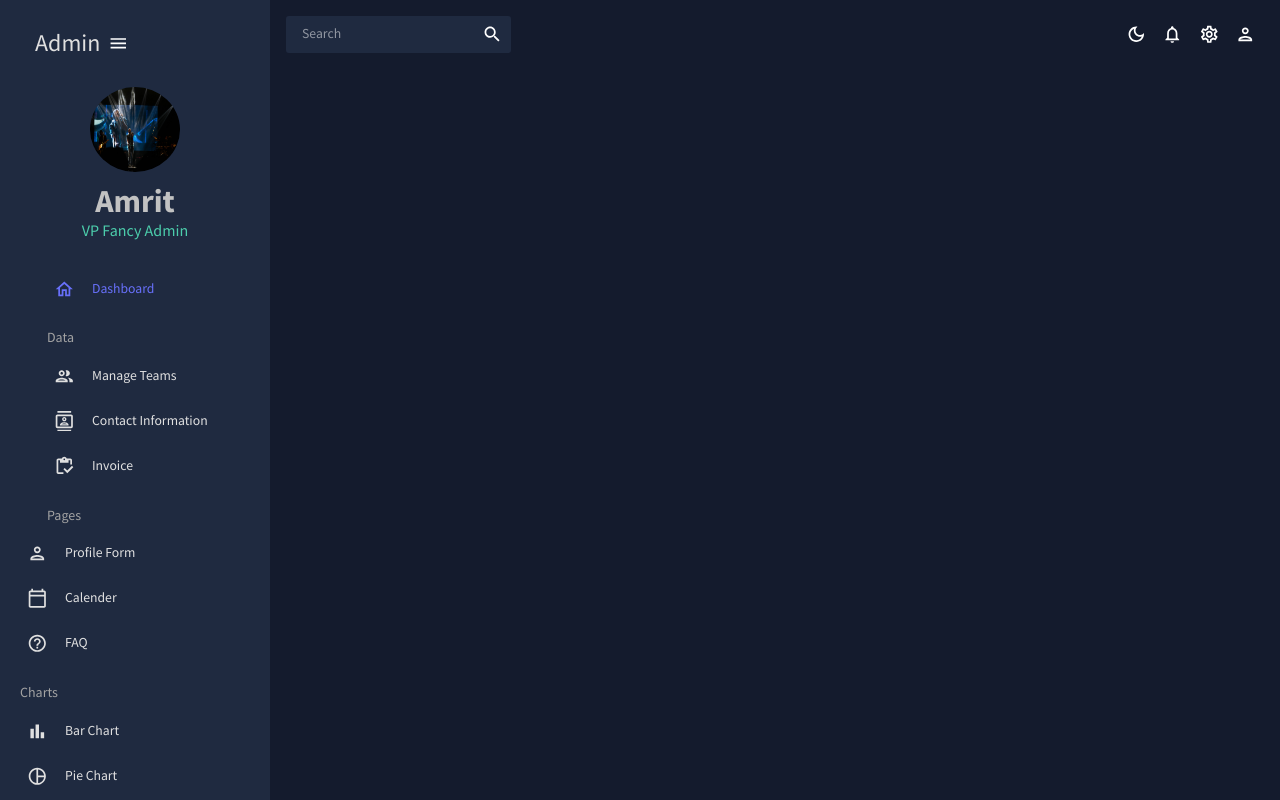
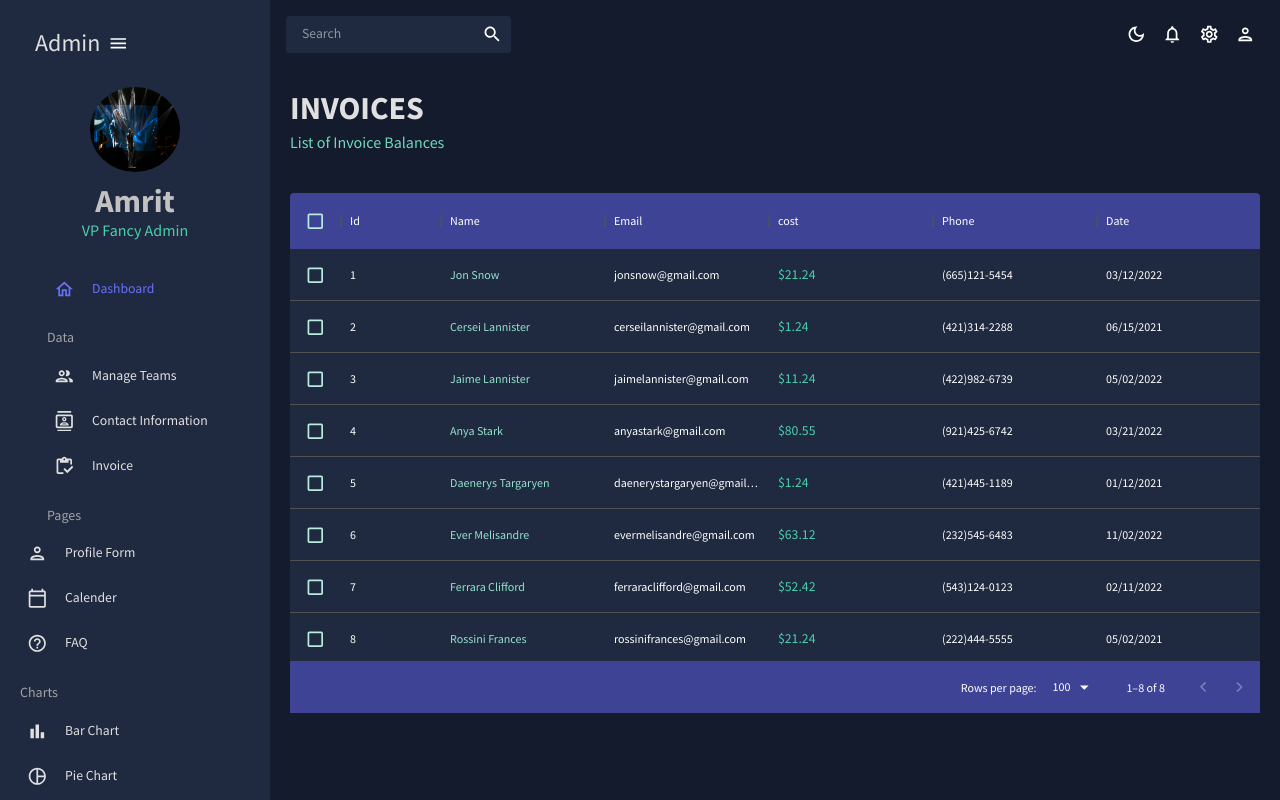
Before and after one commit to Ayush-Pyakurel/React-admin-dashboard, a React (Create React App) app: page /invoice in a window 1280 px wide. Built offline with nearby package versions, Linux system fonts and the light colour scheme.

Commit message:
Invoices page with data table Style data table

```diff
--- a/src/App.js
+++ b/src/App.js
@@ -5,7 +5,7 @@
 import { Routes, Route } from "react-router-dom";
 import Sidebar from "./scenes/global/sidebar/Sidebar";
 import Team from "./scenes/team/Team";
-// import Invoices from "./scenes/invoices";
+import Invoices from "./scenes/invoices/Invoices";
 import Contacts from "./scenes/contacts/Contacts";
 // import Bar from "./scenes/bar";
 // import Form from "./scenes/form";
@@ -23,14 +23,14 @@
       <ThemeProvider theme={theme}>
         <CssBaseline />
         <div className="app">
-          <Sidebar/>
+          <Sidebar />
           <main className="content">
             <Topbar />
             <Routes>
               <Route path="/" element={<Dashboard />} />
               <Route path="/team" element={<Team />} />
               <Route path="/contacts" element={<Contacts />} />
-              {/* <Route path="/invoices" element={<Invoices />} /> */}
+              <Route path="/invoice" element={<Invoices />} />
               {/* <Route path="/bar" element={<Bar />} /> */}
               {/* <Route path="/form" element={<Form />} /> */}
               {/* <Route path="/line" element={<Line />} /> */}
--- /dev/null
+++ b/src/scenes/invoices/Invoices.jsx
@@ -0,0 +1,80 @@
+import React from "react";
+import { DataGrid } from "@mui/x-data-grid";
+import { Box, Typography, useTheme } from "@mui/material";
+import Header from "../../components/Header";
+import { tokens } from "../../theme";
+import { mockDataInvoices } from "../../data/mockData";
+
+const Invoices = () => {
+  const theme = useTheme();
+  const colors = tokens(theme.palette.mode);
+
+  const coloums = [
+    { field: "id", headerName: "Id" },
+    {
+      field: "name",
+      headerName: "Name",
+      flex: 1,
+      cellClassName: "name-column--cell",
+    },
+    { field: "email", headerName: "Email", flex: 1 },
+    {
+      field: "cost",
+      type: "number",
+      headerAlign: "left",
+      flex: 1,
+      align: "left",
+      renderCell: params => (<Typography color={colors.greenAccent[500]}>
+          ${params.row.cost}
+      </Typography>),
+    },
+    {
+      field: "phone",
+      headerName: "Phone",
+      flex: 1,
+      type: "number",
+      headerAlign: "left",
+      align: "left",
+    },
+    { field: "date", headerName: "Date", flex: 1 },
+  ];
+
+  return (
+    <Box margin="20px">
+      <Header title="INVOICES" subtitle="List of Invoice Balances" />
+      <Box
+        margin="40px 0 0 0"
+        height="65vh"
+        sx={{
+          "& .MuiDataGrid-root": {
+            border: "none",
+          },
+          "& .MuiDataGrid-cell": {
+            border: "none",
+          },
+          "& .MuiDataGrid-virtualScroller": {
+            backgroundColor: colors.primary[400],
+          },
+          "& .MuiDataGrid-columnHeaders": {
+            borderBottom: "none",
+            backgroundColor: colors.blueAccent[700],
+          },
+          "& .MuiDataGrid-footerContainer": {
+            backgroundColor: colors.blueAccent[700],
+            borderTop: "none",
+          },
+          "& .name-column--cell": {
+            color: colors.greenAccent[300],
+          },
+          "& .MuiCheckbox-root": {
+            color: `${colors.greenAccent[200]} !important`,
+          },
+        }}
+      >
+        <DataGrid checkboxSelection rows={mockDataInvoices} columns={coloums} />
+      </Box>
+    </Box>
+  );
+};
+
+export default Invoices;
```
